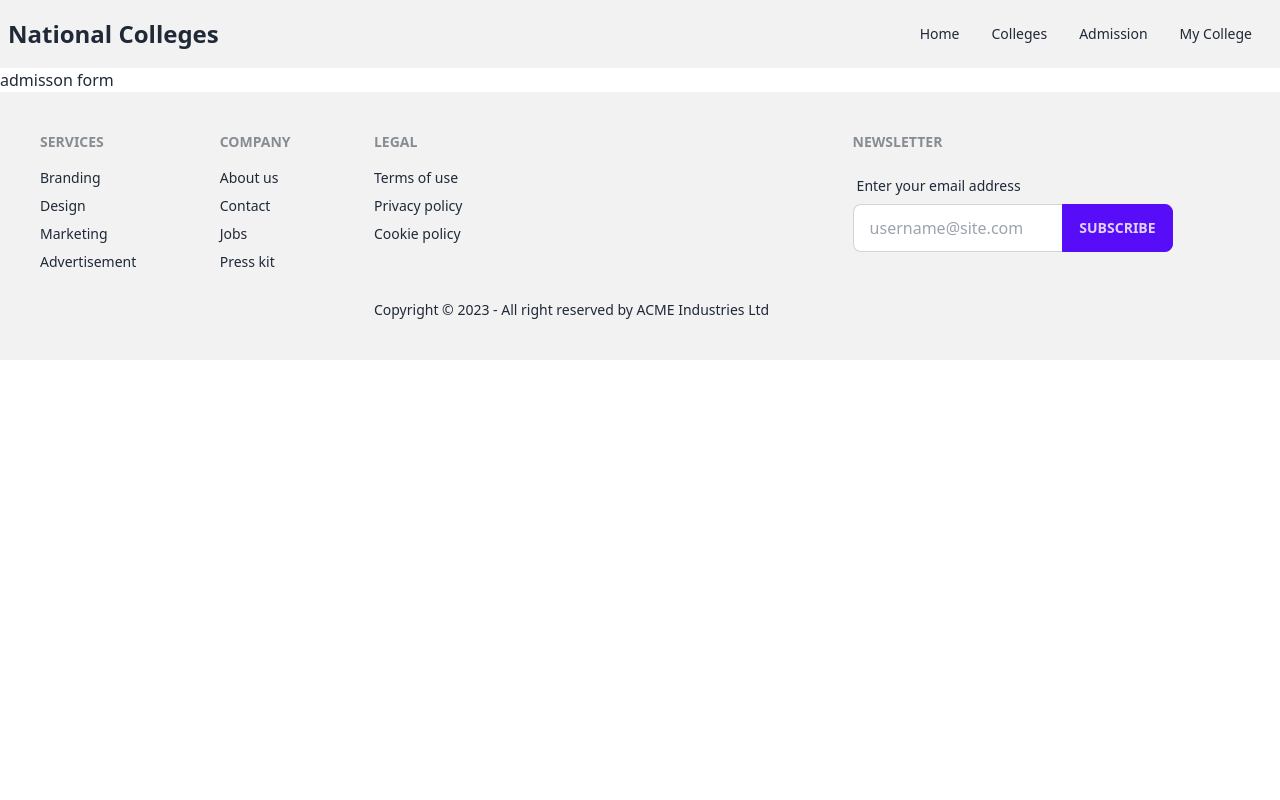
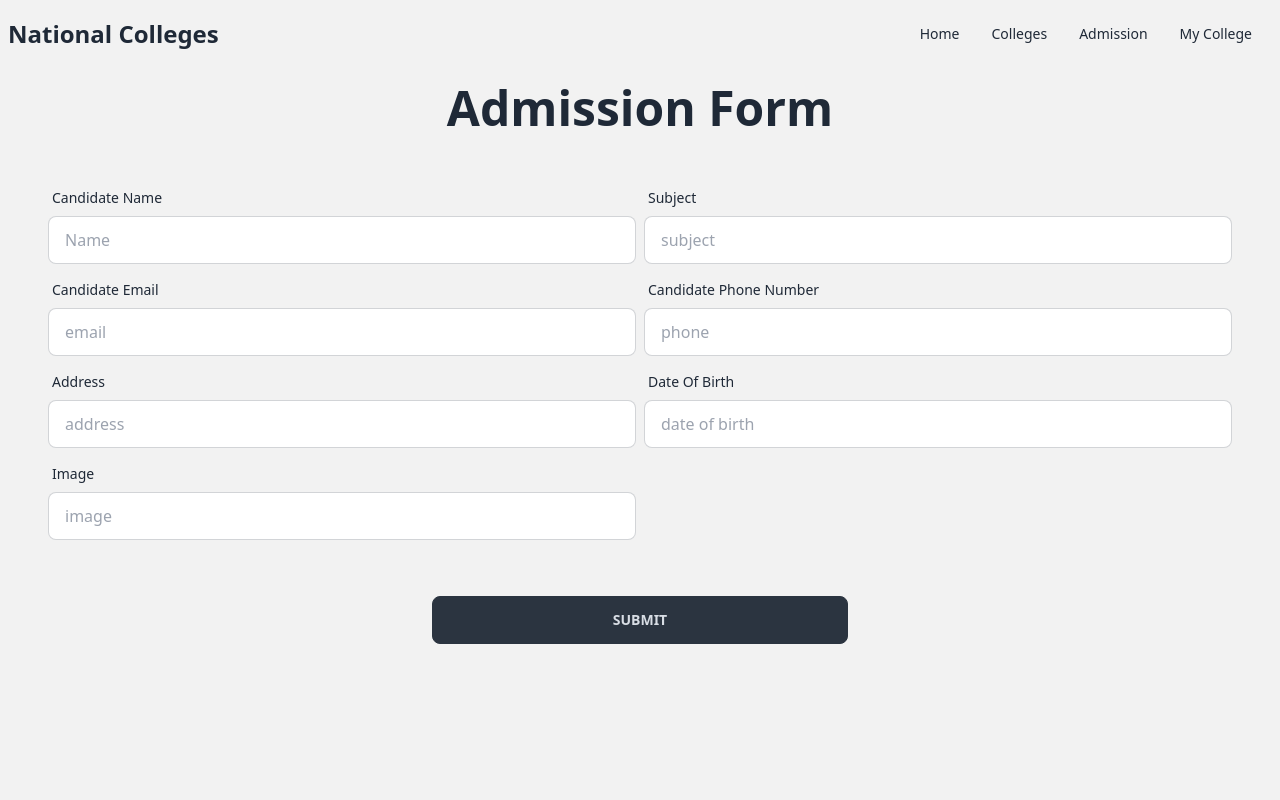
Before and after one commit to mdsahil32/National-College-Clientsite, a React (Vite) app: page /admissionForm in a window 1280 px wide. Shown: the top 800 px of the page. Built offline with nearby package versions, Linux system fonts and the light colour scheme.

Commit message:
set admission form

```diff
--- a/package.json
+++ b/package.json
@@ -19,7 +19,8 @@
     "react": "^18.2.0",
     "react-dom": "^18.2.0",
     "react-router-dom": "^6.14.2",
-    "sort-by": "^1.2.0"
+    "sort-by": "^1.2.0",
+    "sweetalert2": "^11.7.19"
   },
   "devDependencies": {
     "@types/react": "^18.2.15",
--- a/src/Pages/Admission/AdmissionForm.jsx
+++ b/src/Pages/Admission/AdmissionForm.jsx
@@ -1,9 +1,103 @@
 import React from 'react';
+import Swal from 'sweetalert2';
 
 const AdmissionForm = () => {
+    // Candidate Name, Subject, Candidate Email, Candidate Phone number, address, date of birth, and image field.
+
+    const handleAdmission = e => {
+        e.preventDefault()
+        const form = e.target
+        const name = form.name.value;
+        const subject = form.subject.value;
+        const email = form.email.value;
+        const number = form.number.value;
+        const address = form.address.value;
+        const birth = form.birth.value;
+        const img = form.img.value;
+        const admissionForm = { name, subject, email, number, address, birth, img };
+        console.log(admissionForm);
+
+        fetch('http://localhost:5000/admissionFormFill', {
+            method: 'POST',
+            headers: {
+                'content-type': 'application/json'
+            },
+            body: JSON.stringify(admissionForm)
+        })
+            .then(res => res.json())
+            .then(data => {
+                // console.log(data)
+                form.reset()
+                if (data.insertedId) {
+                    Swal.fire({
+                        position: 'top-end',
+                        icon: 'success',
+                        title: 'Your Admission is Successful',
+                        showConfirmButton: false,
+                        timer: 1500
+                      })
+                }
+            })
+
+    }
+
     return (
-        <div>
-            admisson form
+        <div className=" min-h-screen bg-base-200">
+            <div className="hero-content flex-col ">
+                <div className="text-center ">
+                    <h1 className="text-5xl font-bold">Admission Form</h1>
+
+                </div>
+                <form onSubmit={handleAdmission} className="card  w-full">
+                    <div className="card-body grid grid-cols-1 md:grid-cols-2 items-center justify-center">
+                        <div className="form-control">
+                            <label className="label">
+                                <span className="label-text">Candidate Name</span>
+                            </label>
+                            <input name='name' type="text" placeholder="Name" className="input input-bordered" required />
+                        </div>
+                        <div className="form-control">
+                            <label className="label">
+                                <span className="label-text">Subject</span>
+                            </label>
+                            <input name='subject' type="text" placeholder="subject" className="input input-bordered" required />
+                        </div>
+                        <div className="form-control">
+                            <label className="label">
+                                <span className="label-text">Candidate Email</span>
+                            </label>
+                            <input name='email' type="email" placeholder="email" className="input input-bordered" required />
+                        </div>
+                        <div className="form-control">
+                            <label className="label">
+                                <span className="label-text">Candidate Phone Number</span>
+                            </label>
+                            <input name='number' type="number" placeholder="phone" className="input input-bordered" required />
+                        </div>
+                        <div className="form-control">
+                            <label className="label">
+                                <span className="label-text">Address</span>
+                            </label>
+                            <input name='address' type="text" placeholder="address" className="input input-bordered" required />
+                        </div>
+                        <div className="form-control">
+                            <label className="label">
+                                <span className="label-text">Date Of Birth</span>
+                            </label>
+                            <input name='birth' type="text" placeholder="date of birth" className="input input-bordered" required />
+                        </div>
+                        <div className="form-control">
+                            <label className="label">
+                                <span className="label-text">Image</span>
+                            </label>
+                            <input name='img' type="url" placeholder="image" className="input input-bordered" required />
+                        </div>
+                    </div>
+                    <div className="form-control mt-6">
+                        <button className="btn btn-neutral w-1/3 mx-auto">Submit</button>
+                    </div>
+                </form>
+            </div>
         </div>
     );
 };
```
Also changed, not shown: 1 other file (tests, documents, lock files or other folders).
